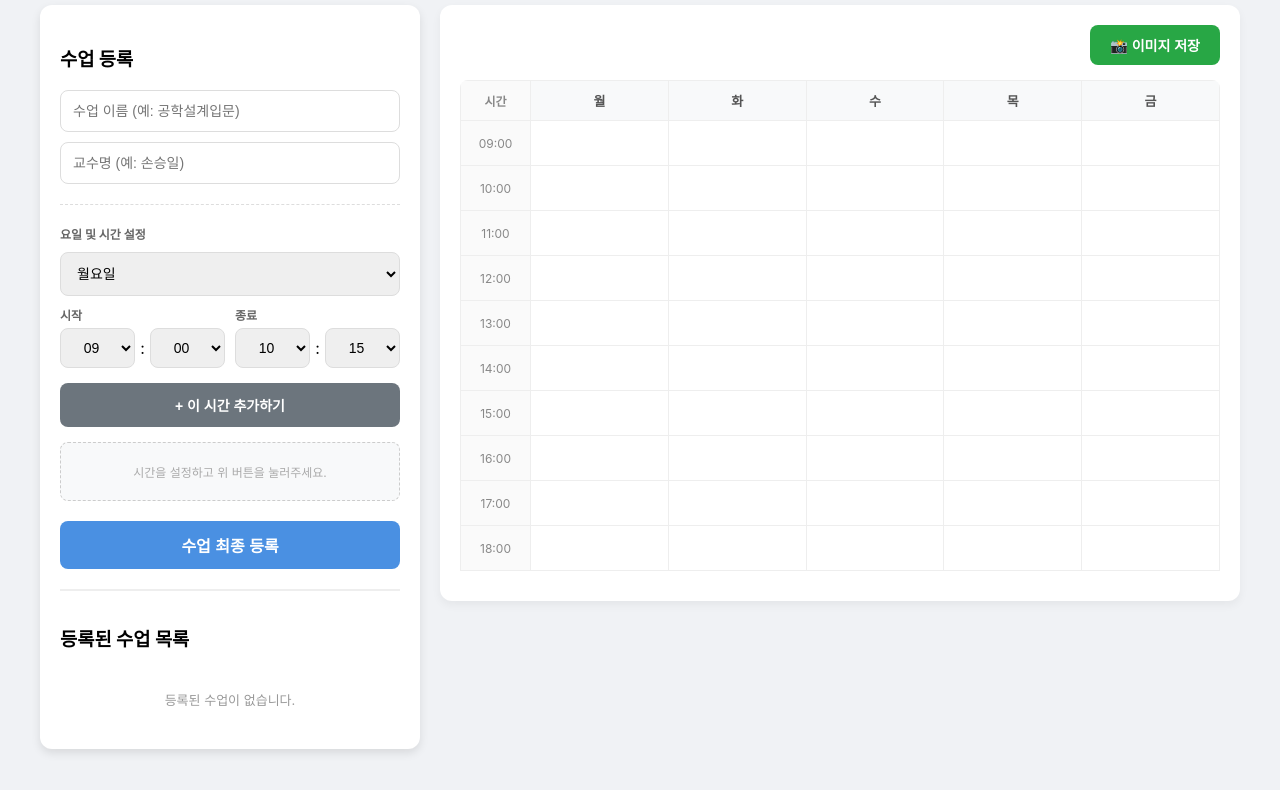
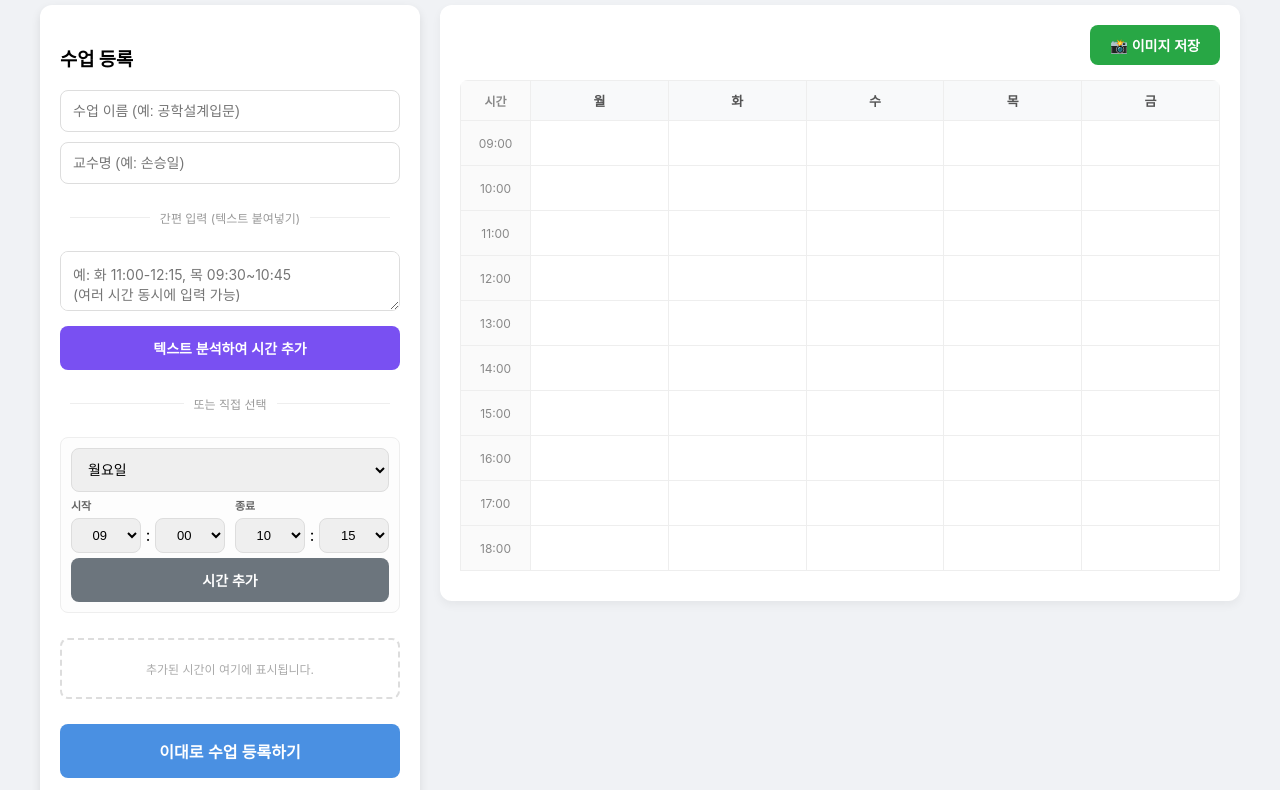
Before and after one commit to gongo1795/timetable, a plain HTML site: page index.html in a window 1280 px wide. Shown: the part 86-876 px from the top of the page. Before the commit the page ends 855 px from the top, so only its background shows below. Drawn offline with nearby package versions, Linux system fonts and the light colour scheme.

Commit message:
Update title and improve schedule manager UI

```diff
--- a/index.html
+++ b/index.html
@@ -3,12 +3,13 @@
 <head>
     <meta charset="UTF-8">
     <meta name="viewport" content="width=device-width, initial-scale=1.0">
-    <title>반응형 다중 시간표 매니저</title>
+    <title>스마트 시간표 매니저</title>
     <script src="https://cdnjs.cloudflare.com/ajax/libs/html2canvas/1.4.1/html2canvas.min.js"></script>
     <style>
         :root {
             --primary-color: #4a90e2;
             --secondary-color: #6c757d;
+            --accent-color: #7950f2;
             --bg-color: #f0f2f5;
             --sidebar-width: 380px;
         }
@@ -38,32 +39,44 @@
 
         .input-group { display: flex; flex-direction: column; gap: 10px; margin-bottom: 20px; }
 
-        input, select, button {
+        input, select, textarea, button {
             padding: 12px; border: 1px solid #ddd; border-radius: 8px; font-size: 14px; width: 100%;
         }
+
+        textarea { resize: vertical; min-height: 60px; font-family: inherit; }
 
         button { color: white; border: none; cursor: pointer; font-weight: bold; transition: opacity 0.2s; }
         button:hover { opacity: 0.9; }
 
-        .btn-add-time { background: var(--secondary-color); margin-top: 5px; }
-        .btn-register { background: var(--primary-color); margin-top: 10px; font-size: 16px; }
+        .btn-parse { background: var(--accent-color); margin-top: 5px; }
+        .btn-add-manual { background: var(--secondary-color); margin-top: 5px; }
+        .btn-register { background: var(--primary-color); margin-top: 15px; font-size: 16px; padding: 15px; }
 
-        /* 시간 선택 박스 */
-        .time-select-row { display: flex; gap: 10px; }
+        /* 탭 같은 구분선 */
+        .divider-text {
+            display: flex; align-items: center; color: #999; font-size: 12px; margin: 15px 0;
+        }
+        .divider-text::before, .divider-text::after {
+            content: ""; flex: 1; border-bottom: 1px solid #eee; margin: 0 10px;
+        }
+
+        /* 시간 선택 박스 (수동) */
+        .manual-section { background: #fdfdfd; padding: 10px; border: 1px solid #eee; border-radius: 8px; }
+        .time-select-row { display: flex; gap: 10px; margin-top: 5px;}
         .time-select-group { flex: 1; display: flex; flex-direction: column; gap: 5px; }
-        .time-select-label { font-size: 12px; color: #666; font-weight: bold; }
+        .time-select-label { font-size: 11px; color: #666; font-weight: bold; }
         .time-select-box { display: flex; gap: 5px; align-items: center; }
-        .time-select-box select { flex: 1; min-width: 0; padding: 10px 5px; text-align: center;}
+        .time-select-box select { flex: 1; min-width: 0; padding: 8px 2px; text-align: center; font-size: 13px;}
 
         /* 추가된 시간 목록 (임시) */
         .temp-time-list {
-            background: #f8f9fa; border: 1px dashed #ccc; border-radius: 8px;
-            padding: 10px; margin-top: 5px; min-height: 40px;
+            background: #fff; border: 2px dashed #ddd; border-radius: 8px;
+            padding: 10px; margin-top: 15px; min-height: 50px;
         }
         .temp-time-item {
             display: flex; justify-content: space-between; align-items: center;
-            font-size: 13px; color: #555; background: white;
-            padding: 6px 10px; margin-bottom: 5px; border-radius: 4px; border: 1px solid #eee;
+            font-size: 13px; color: #444; background: #f1f3f5;
+            padding: 8px 12px; margin-bottom: 5px; border-radius: 6px;
         }
         .temp-time-item:last-child { margin-bottom: 0; }
 
@@ -114,7 +127,7 @@
 </head>
 <body>
 
-    <h1>📅 대학생 주간 시간표</h1>
+    <h1>📅 스마트 시간표 매니저</h1>
 
     <div class="main-container">
         <div class="sidebar">
@@ -123,9 +136,12 @@
                 <input type="text" id="subject" placeholder="수업 이름 (예: 공학설계입문)">
                 <input type="text" id="professor" placeholder="교수명 (예: 손승일)">
 
-                <div style="border-top:1px dashed #ddd; margin:10px 0;"></div>
+                <div class="divider-text">간편 입력 (텍스트 붙여넣기)</div>
+                <textarea id="textInput" placeholder="예: 화 11:00-12:15, 목 09:30~10:45&#13;&#10;(여러 시간 동시에 입력 가능)"></textarea>
+                <button class="btn-parse" onclick="parseAndAddSchedule()">텍스트 분석하여 시간 추가</button>
 
-                <span class="time-select-label">요일 및 시간 설정</span>
+                <div class="divider-text">또는 직접 선택</div>
+                <div class="manual-section">
                     <select id="day">
                         <option value="1">월요일</option>
                         <option value="2">화요일</option>
@@ -133,7 +149,6 @@
                         <option value="4">목요일</option>
                         <option value="5">금요일</option>
                     </select>
-
                     <div class="time-select-row">
                         <div class="time-select-group">
                             <span class="time-select-label">시작</span>
@@ -148,16 +163,16 @@
                             </div>
                         </div>
                     </div>
-
-                <button class="btn-add-time" onclick="addScheduleToTemp()">+ 이 시간 추가하기</button>
+                    <button class="btn-add-manual" onclick="addScheduleManual()">시간 추가</button>
+                </div>
 
                 <div class="temp-time-list" id="temp-schedule-list">
                     <div style="color:#aaa; text-align:center; padding:10px; font-size:12px;">
-                        시간을 설정하고 위 버튼을 눌러주세요.
+                        추가된 시간이 여기에 표시됩니다.
                     </div>
                 </div>
 
-                <button class="btn-register" onclick="registerFinalCourse()">수업 최종 등록</button>
+                <button class="btn-register" onclick="registerFinalCourse()">이대로 수업 등록하기</button>
             </div>
 
             <div class="course-list-area">
@@ -193,15 +208,15 @@
         const END_HOUR = 19;
         const ROW_HEIGHT = 45;
         const DAY_NAMES = {1:'월', 2:'화', 3:'수', 4:'목', 5:'금'};
+        const DAY_MAP = {'월':1, '화':2, '수':3, '목':4, '금':5, '월요일':1, '화요일':2, '수요일':3, '목요일':4, '금요일':5};
 
         let registeredCourses = [];
-        let tempSchedules = []; // 현재 작성 중인 수업의 시간들 임시 저장
+        let tempSchedules = [];
         const colors = ['#5C7CFA', '#F03E3E', '#37B24D', '#F59F00', '#7048E8', '#1098AD', '#AE3EC9', '#E64980'];
 
         function initTimeSelectors() {
             const hours = [];
             for(let i=START_HOUR; i<=END_HOUR; i++) hours.push(String(i).padStart(2,'0'));
-
             const minutes = [];
             for(let i=0; i<60; i+=5) minutes.push(String(i).padStart(2,'0'));
 
@@ -209,12 +224,10 @@
                 const select = document.getElementById(id);
                 hours.forEach(h => select.add(new Option(h, h)));
             });
-
             ['startMin', 'endMin'].forEach(id => {
                 const select = document.getElementById(id);
                 minutes.forEach(m => select.add(new Option(m, m)));
             });
-
             document.getElementById('endHour').value = '10';
             document.getElementById('endMin').value = '15';
         }
@@ -231,8 +244,50 @@
             }
         }
 
-        // 1. "이 시간 추가하기" 버튼 클릭 시 -> 임시 배열에 저장
-        function addScheduleToTemp() {
+        // --- 1. 텍스트 파싱 로직 (핵심 기능) ---
+        function parseAndAddSchedule() {
+            const text = document.getElementById('textInput').value;
+            if (!text.trim()) return alert("텍스트를 입력해주세요.");
+
+            // 정규표현식: 요일(월~금) + 공백 + 시:분 + ~또는- + 시:분
+            // 예: "화 10:00-11:30", "목요일 14:00~15:30"
+            const regex = /([월화수목금])[요일]*\s*(\d{1,2}):(\d{2})\s*[~-]\s*(\d{1,2}):(\d{2})/g;
+
+            let match;
+            let count = 0;
+
+            while ((match = regex.exec(text)) !== null) {
+                const dayStr = match[1]; // 월, 화...
+                const startH = match[2].padStart(2, '0');
+                const startM = match[3];
+                const endH = match[4].padStart(2, '0');
+                const endM = match[5];
+
+                const dayIdx = DAY_MAP[dayStr];
+                const startTime = `${startH}:${startM}`;
+                const endTime = `${endH}:${endM}`;
+
+                if (startTime >= endTime) continue; // 시간 오류 건너뜀
+
+                tempSchedules.push({
+                    day: dayIdx,
+                    start: startTime,
+                    end: endTime
+                });
+                count++;
+            }
+
+            if (count > 0) {
+                renderTempSchedules();
+                document.getElementById('textInput').value = ''; // 입력창 초기화
+                // alert(`${count}개의 시간대가 추가되었습니다.`); // (선택사항)
+            } else {
+                alert("시간 정보를 찾을 수 없습니다.\n올바른 형식(예: 화 13:00~14:30)인지 확인해주세요.");
+            }
+        }
+
+        // --- 2. 수동 추가 로직 ---
+        function addScheduleManual() {
             const day = document.getElementById('day').value;
             const sh = document.getElementById('startHour').value;
             const sm = document.getElementById('startMin').value;
@@ -244,7 +299,6 @@
 
             if (startTime >= endTime) return alert("종료 시간은 시작 시간보다 늦어야 합니다.");
 
-            // 임시 저장
             tempSchedules.push({
                 day: parseInt(day),
                 start: startTime,
@@ -254,11 +308,11 @@
             renderTempSchedules();
         }
 
-        // 임시 저장된 시간 목록 보여주기
+        // 임시 시간 목록 렌더링
         function renderTempSchedules() {
             const container = document.getElementById('temp-schedule-list');
             if (tempSchedules.length === 0) {
-                container.innerHTML = '<div style="color:#aaa; text-align:center; padding:10px; font-size:12px;">시간을 설정하고 위 버튼을 눌러주세요.</div>';
+                container.innerHTML = '<div style="color:#aaa; text-align:center; padding:10px; font-size:12px;">추가된 시간이 여기에 표시됩니다.</div>';
                 return;
             }
             container.innerHTML = '';
@@ -278,7 +332,7 @@
             renderTempSchedules();
         }
 
-        // 2. "수업 최종 등록" 버튼 클릭 시
+        // 최종 등록
         function registerFinalCourse() {
             const subject = document.getElementById('subject').value;
             const professor = document.getElementById('professor').value;
@@ -289,14 +343,13 @@
             const newCourse = {
                 id: Date.now(),
                 subject, professor,
-                schedules: [...tempSchedules], // 임시 배열 복사
+                schedules: [...tempSchedules],
                 selected: true,
                 color: colors[registeredCourses.length % colors.length]
             };
 
             registeredCourses.push(newCourse);
 
-            // 초기화
             document.getElementById('subject').value = '';
             document.getElementById('professor').value = '';
             tempSchedules = [];
@@ -306,7 +359,6 @@
             renderTimetable();
         }
 
-        // 3. 수업 리스트 UI
         function updateCourseList() {
             const listDiv = document.getElementById('course-list');
             listDiv.innerHTML = '';
@@ -321,7 +373,6 @@
                 item.className = 'registered-item';
                 item.style.borderLeftColor = course.color;
 
-                // 시간표 정보 문자열 생성
                 let scheduleBadges = course.schedules.map(sch =>
                     `<span class="schedule-badge">${DAY_NAMES[sch.day]} ${sch.start}~${sch.end}</span>`
                 ).join('');
@@ -340,20 +391,16 @@
             });
         }
 
-        // 4. 체크박스 토글 (중복 검사 포함)
         function toggleSelection(id) {
             const course = registeredCourses.find(c => c.id === id);
             if (!course) return;
 
             if (!course.selected) {
-                // 켜려고 할 때 겹침 검사
                 let isOverlap = false;
                 let overlapName = '';
 
-                // 현재 활성화된 다른 모든 수업들과 비교
                 const activeCourses = registeredCourses.filter(c => c.selected && c.id !== id);
 
-                // 2중 루프로 모든 시간 조각 비교 (단순 무식하지만 확실한 방법)
                 outerLoop:
                 for (let other of activeCourses) {
                     for (let s1 of course.schedules) {
@@ -387,13 +434,11 @@
             }
         }
 
-        // 5. 시간표 렌더링 (다중 시간 지원)
         function renderTimetable() {
             document.querySelectorAll('.course-card').forEach(el => el.remove());
             const tbody = document.getElementById('timetable-body');
 
             registeredCourses.filter(c => c.selected).forEach(course => {
-                // 각 수업의 모든 스케줄을 순회하며 그리기
                 course.schedules.forEach(sch => {
                     const [startH, startM] = sch.start.split(':').map(Number);
                     const [endH, endM] = sch.end.split(':').map(Number);
@@ -401,10 +446,9 @@
                     if (startH < START_HOUR || endH > END_HOUR) return;
 
                     const rowIdx = startH - START_HOUR;
-                    // 행이 범위를 벗어나지 않는지 체크
                     if (rowIdx < 0 || rowIdx >= tbody.rows.length) return;
 
-                    const targetCell = tbody.rows[rowIdx].cells[sch.day]; // 1~5
+                    const targetCell = tbody.rows[rowIdx].cells[sch.day];
 
                     const topOffset = (startM / 60) * ROW_HEIGHT;
                     const durationMin = (endH * 60 + endM) - (startH * 60 + startM);
@@ -431,7 +475,7 @@
             const element = document.getElementById('timetable-container');
             html2canvas(element, { scale: 2 }).then(canvas => {
                 const link = document.createElement('a');
-                link.download = 'university_timetable.png';
+                link.download = 'my_timetable.png';
                 link.href = canvas.toDataURL();
                 link.click();
             });
```
Lines whose indentation alone changed are shown as unchanged.
